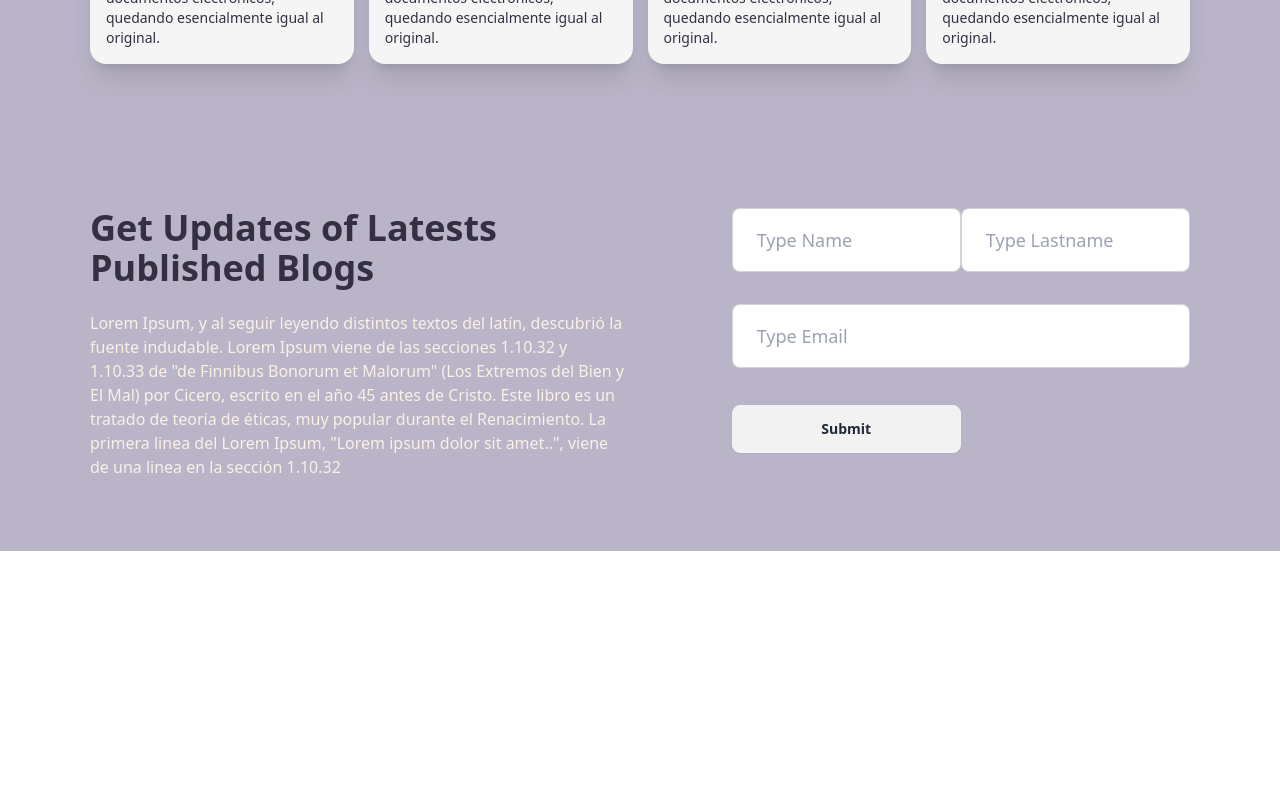
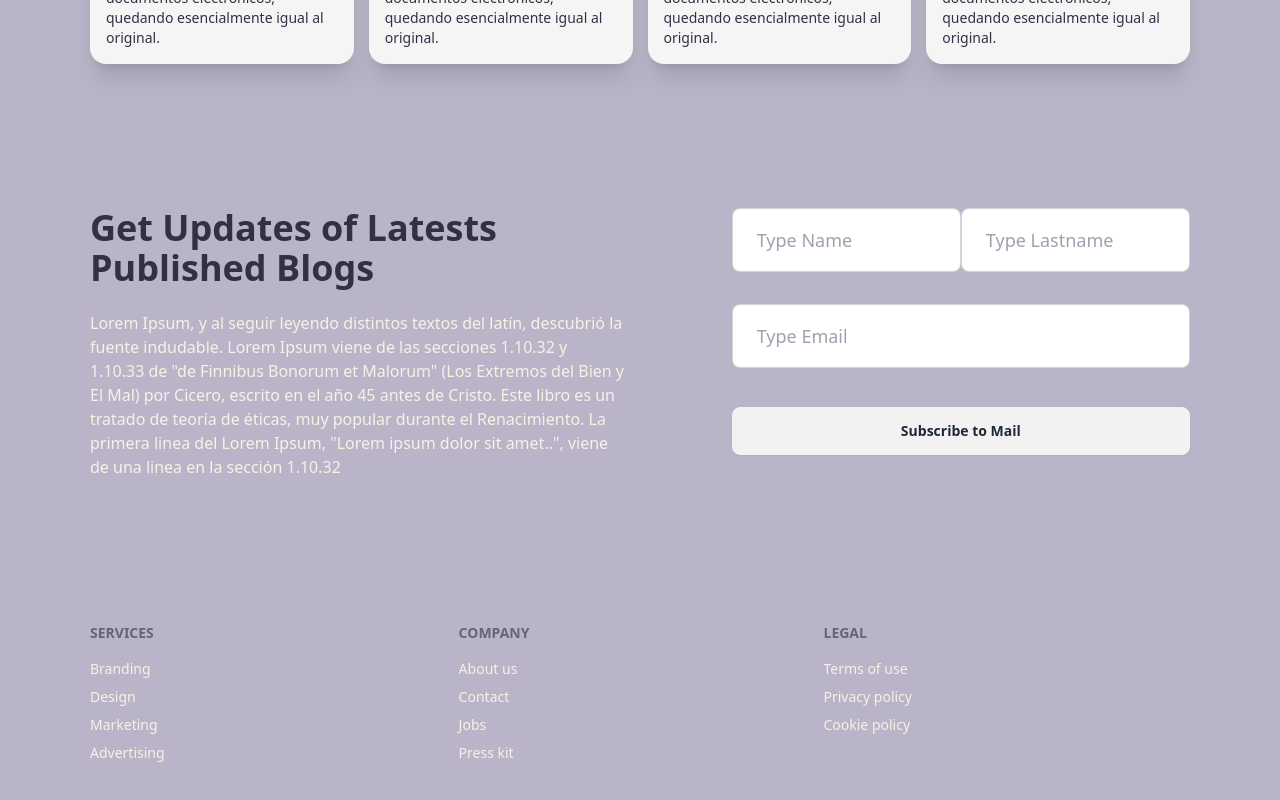
Before and after one commit to Makhi7/thongoland-sleep-tracker, a Next.js app: page / in a window 1280 px wide. Shown: the part 1387-2187 px from the top of the page. Before the commit the page ends 1938 px from the top, so only its background shows below. Built offline with nearby package versions, Linux system fonts and the light colour scheme.

Commit message:
created footer. completed benefits, still need to refactor subscribe-to-mail

```diff
--- a/app/page.tsx
+++ b/app/page.tsx
@@ -1,3 +1,4 @@
+import Footer from "./ui/footer";
 import BenefitsSection from "./ui/splash/benefits-section";
 import HeroSection from "./ui/splash/hero-section";
 import SubscribeToMailSection from "./ui/splash/subscribe-to-mail-section";
@@ -16,6 +17,7 @@ export default function Home() {
       <SubscribeToMailSection />
 
       {/* footer section */}
+      <Footer />
     </div>
   );
 }
--- a/app/ui/footer.tsx
+++ b/app/ui/footer.tsx
@@ -0,0 +1,41 @@
+import Link from "next/link";
+
+export default function Footer(){
+    return(
+        <footer className="footer py-[72px]">
+            <nav>
+                <h4 className="footer-title text-headingTxtColr">Services</h4>
+                <Link href="#"
+                className="link link-hover text-txtColr">Branding</Link>
+                <Link href="#"
+                className="link link-hover text-txtColr">Design</Link>
+                <Link href="#"
+                className="link link-hover text-txtColr">Marketing</Link>
+                <Link href="#"
+                className="link link-hover text-txtColr">Advertising</Link>
+
+            </nav>
+            <nav>
+                <h4 className="footer-title text-headingTxtColr">Company</h4>
+                <Link href="#"
+                className="link link-hover text-txtColr">About us</Link>
+                <Link href="#"
+                className="link link-hover text-txtColr">Contact</Link>
+                <Link href="#"
+                className="link link-hover text-txtColr">Jobs</Link>
+                <Link href="#"
+                className="link link-hover text-txtColr">Press kit</Link>
+
+            </nav>
+            <nav>
+                <h4 className="footer-title text-headingTxtColr">Legal</h4>
+                <Link href="#"
+                className="link link-hover text-txtColr">Terms of use</Link>
+                <Link href="#"
+                className="link link-hover text-txtColr">Privacy policy</Link>
+                <Link href="#"
+                className="link link-hover text-txtColr">Cookie policy</Link>
+            </nav>
+        </footer>
+    )
+}
--- a/app/ui/splash/subscribe-to-mail-section.tsx
+++ b/app/ui/splash/subscribe-to-mail-section.tsx
@@ -1,4 +1,3 @@
-import Link from "next/link";
 
 export default function SubscribeToMailSection(){
     return (
@@ -23,21 +22,20 @@ export default function SubscribeToMailSection(){
 
             <div className="col-start-8 col-span-6">
                 <div className="flex flex-row">
-                    <input type="text" placeholder="Type Name" className="input input-bordered input-lg w-full max-w-xs" />
-                    <input type="text" placeholder="Type Lastname" className="input input-bordered input-lg  w-full max-w-xs" />
+                    <input type="text" placeholder="Type Name" className="input input-bordered input-lg w-full max-w-xs text-buttonTxtColr" />
+                    <input type="text" placeholder="Type Lastname" className="input input-bordered input-lg w-full max-w-xs text-buttonTxtColr" />
                 </div>
 
                 <div className="mt-[32px]">
-                    <input type="email" placeholder="Type Email" className="input input-bordered input-lg w-full" />
+                    <input type="email" placeholder="Type Email" className="input input-bordered input-lg w-full text-buttonTxtColr" />
                 </div>
 
-                <div className="mt-[37px] w-1/2">
+                <div className="mt-[39px] w-full">
                     <button className="btn btn-block text-buttonTxtCol">
-                        Submit
+                        Subscribe to Mail
                     </button>
                 </div>
             </div>
-
         </div>
     )
 }
```
Also changed, not shown: app/ui/splash/benefits-section.tsx (line endings or trailing spaces).
